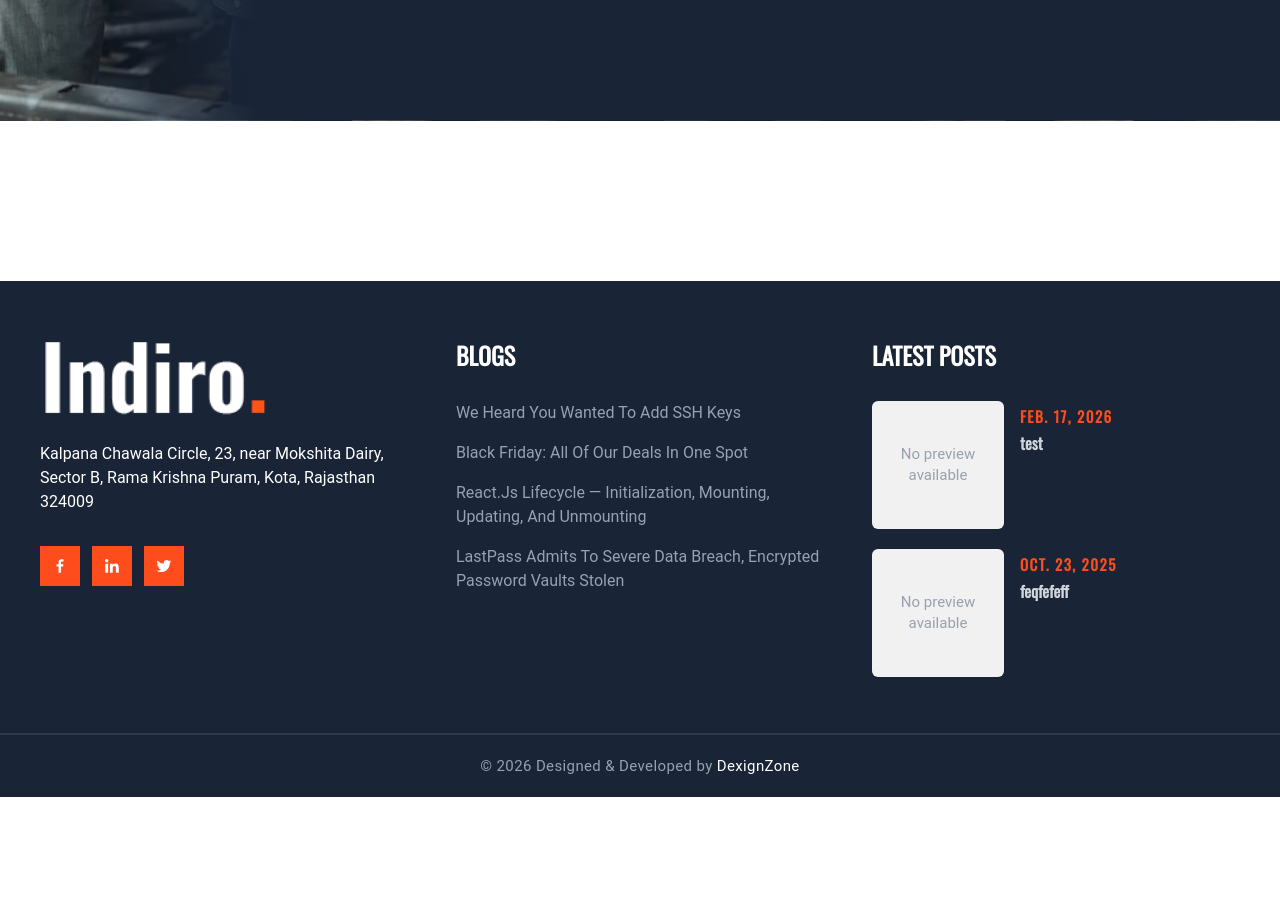
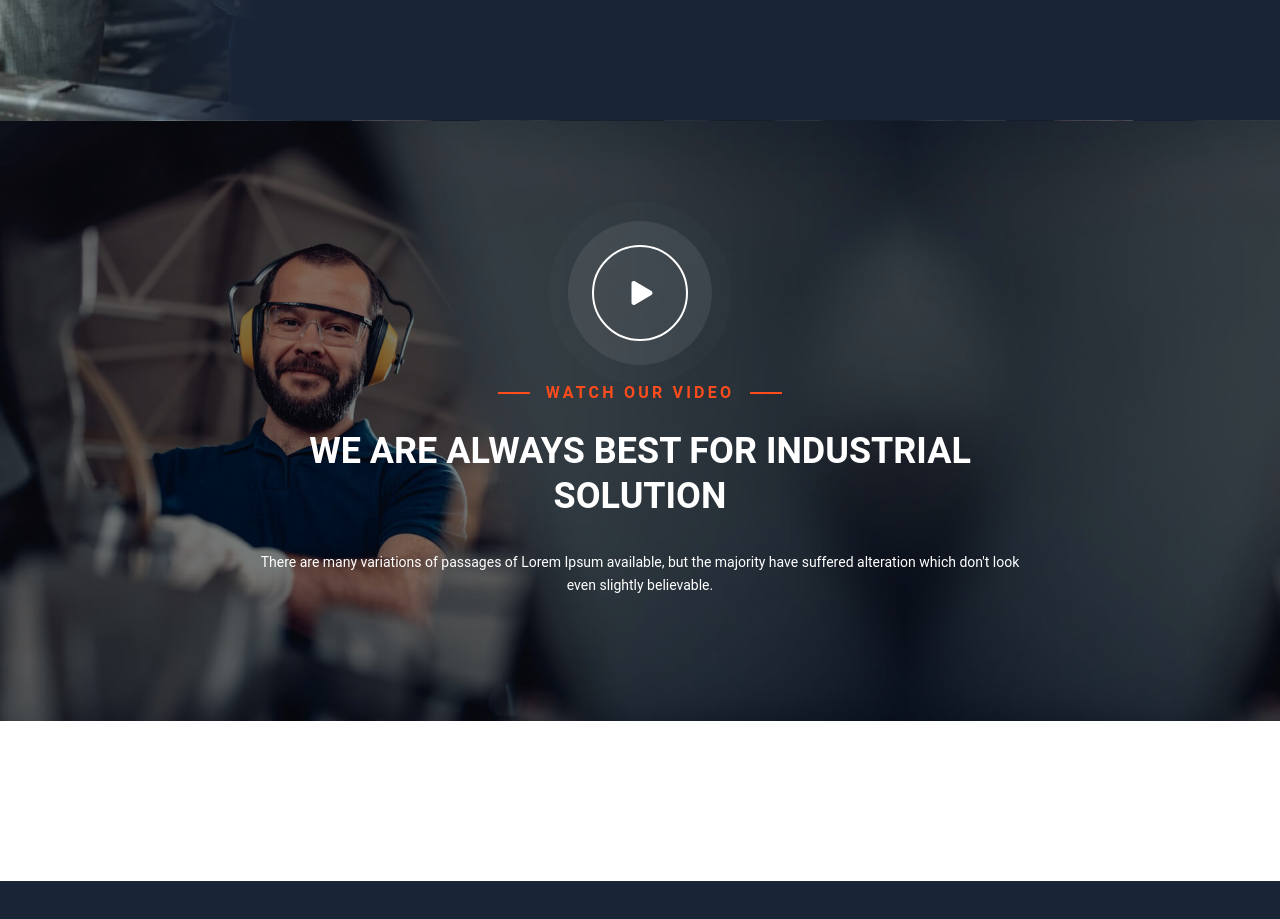
Before and after one commit to ayezabashir/Indiro, a React (Vite) app: page / in a window 1280 px wide. Shown: the part 3979-4898 px from the top of the page. Before the commit the page ends 4776 px from the top, so only its background shows below. Built offline with nearby package versions, Linux system fonts and the light colour scheme.

Commit message:
video modal

```diff
--- /dev/null
+++ b/src/components/common/VideoModal.jsx
@@ -0,0 +1,28 @@
+import { IoClose } from "react-icons/io5";
+
+const VideoModal = ({ isOpen, onClose, videoId }) => {
+  if (!isOpen) return null;
+
+  return (
+    <div className="fixed inset-0 z-1000 flex items-center justify-center bg-black/90 p-4">
+      <button
+        onClick={onClose}
+        className="absolute top-8 right-8 text-white hover:text-brand-orange transition-colors"
+      >
+        <IoClose size={40} />
+      </button>
+
+      <div className="w-full max-w-5xl aspect-video bg-black shadow-2xl relative">
+        <iframe
+          className="w-full h-full"
+          src={`https://www.youtube.com/embed/${videoId}?autoplay=1`}
+          title="YouTube video player"
+          allow="accelerometer; autoplay; clipboard-write; encrypted-media; gyroscope; picture-in-picture"
+          allowFullScreen
+        ></iframe>
+      </div>
+    </div>
+  );
+};
+
+export default VideoModal;
--- /dev/null
+++ b/src/components/home/ContentInner5.jsx
@@ -0,0 +1,59 @@
+import { useState } from "react";
+import { FaPlay } from "react-icons/fa";
+import VideoModal from "../common/VideoModal";
+
+const ContentInner5 = () => {
+  const [isVideoOpen, setIsVideoOpen] = useState(false);
+
+  return (
+    <section
+      className="relative h-[70vh] min-h-[600px] flex items-center justify-center bg-fixed bg-cover bg-center overflow-hidden"
+      style={{ backgroundImage: "url('/images/contentinner5.jpg')" }}
+    >
+      <div className="absolute inset-0 bg-black/50"></div>
+
+      <div className="relative z-10 container mx-auto px-4 text-center">
+        <div className="relative inline-block mb-10">
+          <span className="absolute inset-0 rounded-full bg-white/20 animate-ping"></span>
+          <span className="absolute inset-0 rounded-full bg-white/10 animate-pulse scale-150"></span>
+
+          <button
+            onClick={() => setIsVideoOpen(true)}
+            className="relative cursor-pointer flex items-center justify-center w-24 h-24 rounded-full border-2 border-white text-white hover:bg-brand-orange hover:border-brand-orange transition-all duration-300 group"
+          >
+            <FaPlay
+              size={24}
+              className="ml-1 group-hover:scale-110 transition-transform"
+            />
+          </button>
+        </div>
+
+        <div className="flex items-center justify-center gap-4 mb-6">
+          <span className="h-[2px] w-8 bg-brand-orange"></span>
+          <h5 className="text-brand-orange font-bold uppercase tracking-[0.2em] text-sm md:text-base">
+            Watch Our Video
+          </h5>
+          <span className="h-[2px] w-8 bg-brand-orange"></span>
+        </div>
+
+        <h2 className="text-white text-2xl md:text-4xl font-bold uppercase mb-8 leading-tight max-w-3xl mx-auto">
+          We Are Always Best For Industrial Solution
+        </h2>
+
+        <p className="text-white text-sm max-w-3xl mx-auto leading-relaxed">
+          There are many variations of passages of Lorem Ipsum available, but
+          the majority have suffered alteration which don't look even slightly
+          believable.
+        </p>
+      </div>
+
+      <VideoModal
+        isOpen={isVideoOpen}
+        onClose={() => setIsVideoOpen(false)}
+        videoId="y9j-BL5ocW8"
+      />
+    </section>
+  );
+};
+
+export default ContentInner5;
--- a/src/pages/Home.jsx
+++ b/src/pages/Home.jsx
@@ -2,6 +2,7 @@ import ContentInner1 from "../components/home/ContentInner1";
 import ContentInner2 from "../components/home/ContentInner2";
 import ContentInner3 from "../components/home/ContentInner3";
 import ContentInner4 from "../components/home/ContentInner4";
+import ContentInner5 from "../components/home/ContentInner5";
 import HeroContent from "../components/home/HeroContent";
 
 const Home = () => {
@@ -12,6 +13,7 @@ const Home = () => {
       <ContentInner2 />
       <ContentInner3 />
       <ContentInner4 />
+      <ContentInner5 />
     </>
   );
 };
```
Also changed, not shown: public/images/contentinner5.jpg (added).
